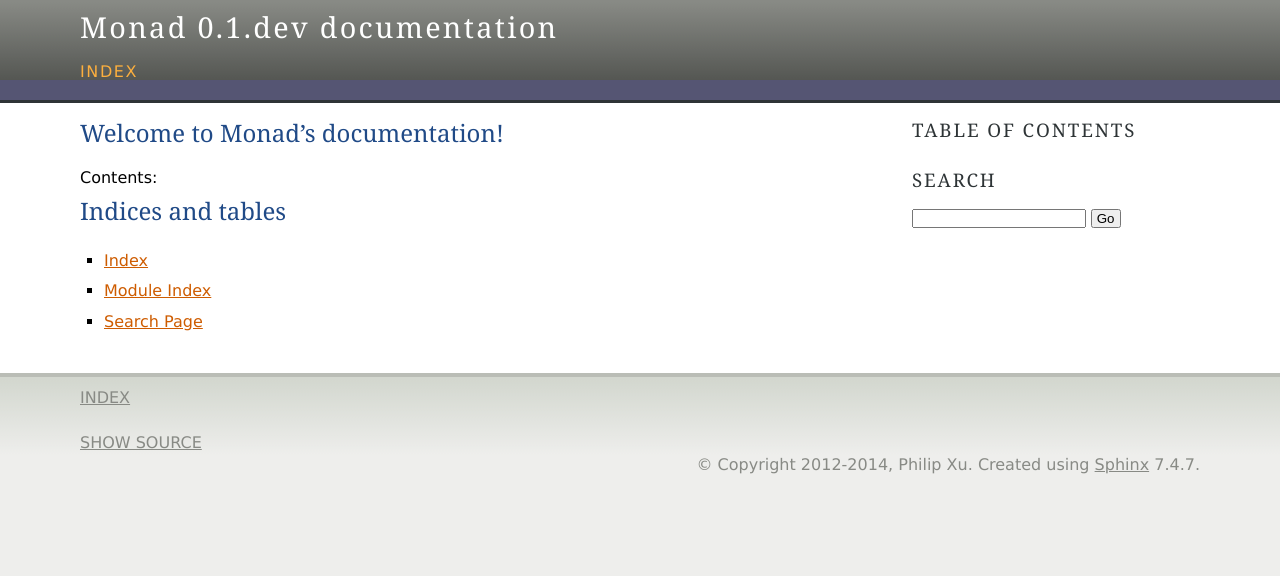
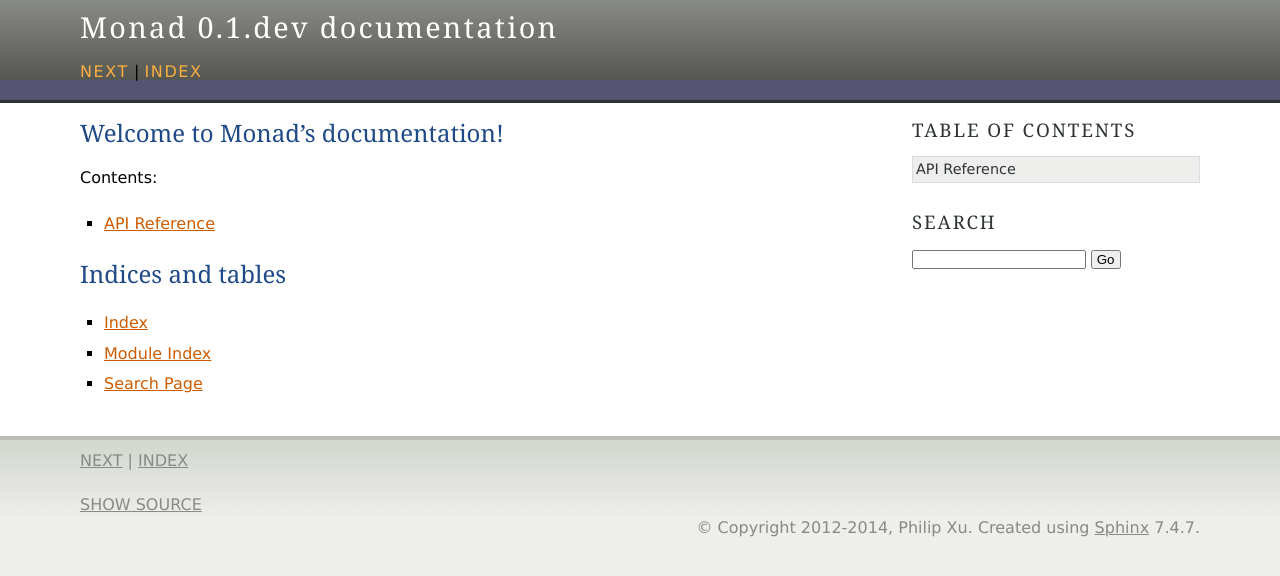
Before and after one commit to pyx/monad, a Sphinx documentation site: the page built from docs/index.rst, in a window 1280 px wide. Shown: the top 576 px of the page. Built offline with Sphinx 7.4.7, drawn with Linux system fonts in a browser that asks for light colours.

Commit message:
Added API reference page
--HG--
extra : histedit_source : 2528619d4d9fd896586d5a59d136d6f5ff3172fb

```diff
--- a/docs/index.rst
+++ b/docs/index.rst
@@ -4,7 +4,9 @@ Welcome to Monad's documentation!
 Contents:
 
 .. toctree::
-   :maxdepth: 2
+   :maxdepth: 3
+
+   reference
 
 
 Indices and tables
--- /dev/null
+++ b/docs/reference.rst
@@ -0,0 +1,8 @@
+=============
+API Reference
+=============
+
+.. automodule:: monad
+
+.. toctree::
+   :maxdepth: 2
```
